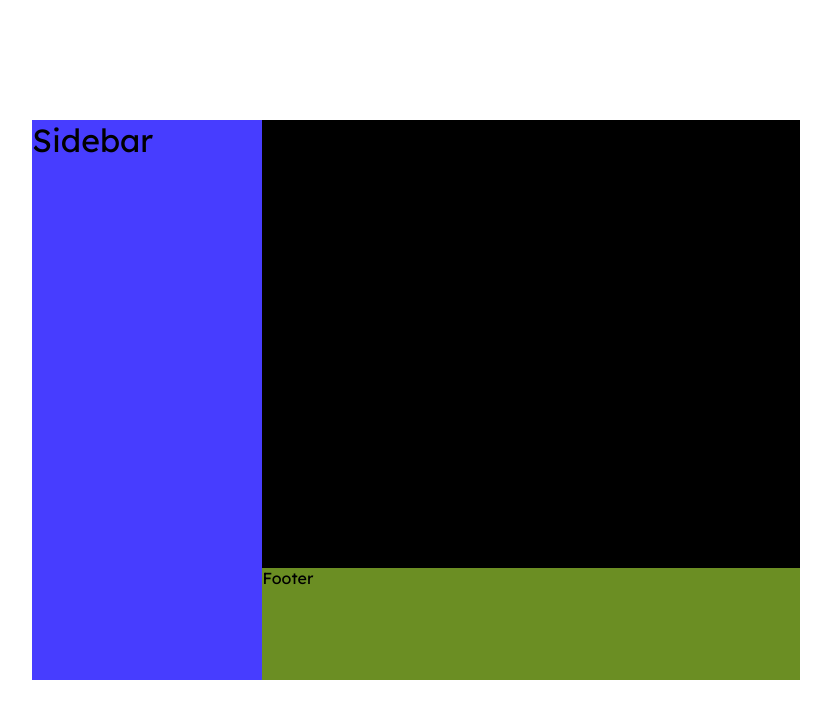
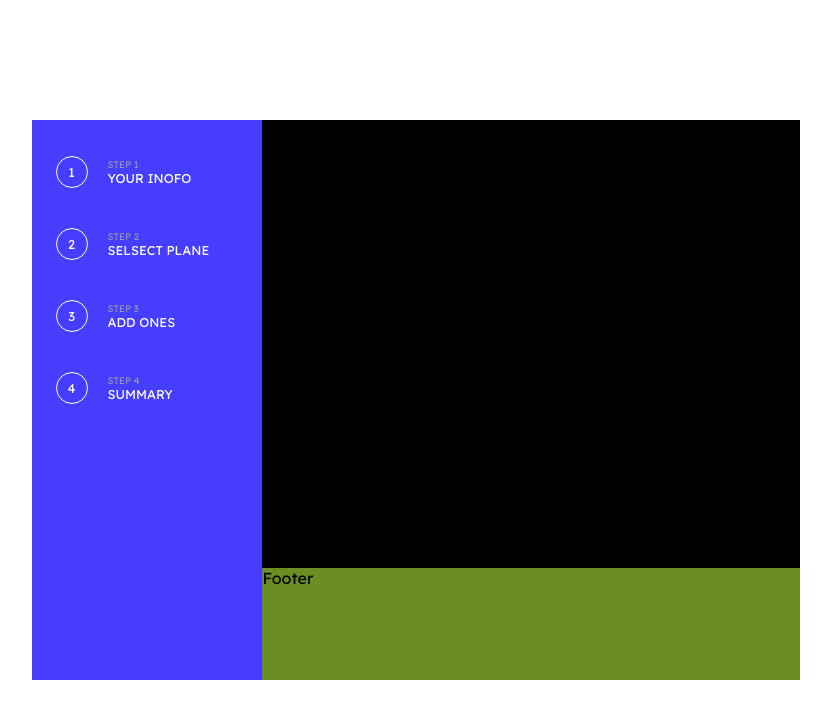
Before and after one commit to Ahmed-A-Adel/multi-step-form, a React (Create React App) app: page /step-2 in a window 1280 px wide. Shown: the top 718 px of the page, without its empty margins (224-1055 px from the left). Built offline with nearby package versions, Linux system fonts and the light colour scheme.

Commit message:
did styling to Sidebar and SidebarStep

```diff
--- a/src/components/app/App.scss
+++ b/src/components/app/App.scss
@@ -1,9 +1,3 @@
-* {
-  padding: 0;
-  margin: 0;
-  box-sizing: border-box;
-}
-
 $primary-color: hsl(243, 100%, 62%);
 $secondary-color: hsl(213, 96%, 18%);
 $Pastel-blue: hsl(228, 100%, 84%);
@@ -16,6 +10,13 @@ $Alabaster: hsl(231, 100%, 99%);
 $White: hsl(0, 0%, 100%);
 $f-size: 16px;
 $f-family: "Lexend Deca", sans-serif;
+
+* {
+  padding: 0;
+  margin: 0;
+  box-sizing: border-box;
+}
+
 body {
   font-family: "Lexend Deca", sans-serif;
   font-size: $f-size;
--- a/src/components/sidebar/Sidebar.jsx
+++ b/src/components/sidebar/Sidebar.jsx
@@ -1,7 +1,15 @@
 import React from "react";
 import "./Sidebar.scss";
+import SidebarStep from "../sidebarStep/SidebarStep";
 function Sidebar() {
-  return <div className="sidebar">Sidebar</div>;
+  return (
+    <div className="sidebar">
+      <SidebarStep key={1} number={1} step="your inofo" />
+      <SidebarStep key={2} number={2} step="selsect plane" />
+      <SidebarStep key={3} number={3} step="add ones" />
+      <SidebarStep key={4} number={4} step="summary" />
+    </div>
+  );
 }
 
 export default Sidebar;
--- a/src/components/sidebar/Sidebar.scss
+++ b/src/components/sidebar/Sidebar.scss
@@ -1,5 +1,18 @@
 @import "../app/App.scss";
 .sidebar {
+  display: flex;
+  justify-content: center;
+  align-items: flex-start;
+  padding-top: 1.5rem;
   background-color: $primary-color;
   color: black;
 }
+@media screen and (min-width: 1140px) {
+  .sidebar {
+    flex-direction: column;
+    justify-content: flex-start;
+    align-items: flex-start;
+    row-gap: 1rem;
+    padding-left: 5%;
+  }
+}
--- /dev/null
+++ b/src/components/sidebarStep/SidebarStep.jsx
@@ -0,0 +1,17 @@
+import React from "react";
+import "./SidebarStep.scss";
+function SidebarStep({ step, number }) {
+  return (
+    <div className="sidebarStep">
+      <div className="sidebarStep_number_container">
+        <div className="sidebarStep_number">{number}</div>
+      </div>
+      <div className="sidebarStep_info_container">
+        <p className="sidebarStep_info_number">Step {number}</p>
+        <h4 className="sidebarStep_info_step">{step}</h4>
+      </div>
+    </div>
+  );
+}
+
+export default SidebarStep;
--- /dev/null
+++ b/src/components/sidebarStep/SidebarStep.scss
@@ -0,0 +1,53 @@
+@import "../app/App.scss";
+.sidebarStep {
+  display: flex;
+  align-items: center;
+  column-gap: 0.5rem;
+  text-transform: uppercase;
+}
+
+.sidebarStep_info_container {
+  display: none;
+}
+.sidebarStep_number_container {
+  width: 2.5rem;
+  height: 2.5rem;
+  display: flex;
+  align-items: center;
+  justify-content: center;
+  margin: 0.5rem;
+
+  color: $White;
+  background-color: transparent;
+}
+.sidebarStep_number {
+  width: 2rem;
+  height: 2rem;
+
+  display: flex;
+  align-items: center;
+  justify-content: center;
+
+  background-color: transparent;
+  font-size: 0.8rem;
+
+  border: 1px solid $White;
+  border-radius: 50%;
+}
+.sidebarStep_info_number {
+  font-size: 0.6rem;
+  color: $Cool-gray;
+}
+.sidebarStep_info_step {
+  color: $White;
+  font-weight: 300;
+  font-size: 0.8rem;
+}
+@media screen and (min-width: 1140px) {
+  .sidebarStep {
+    width: 100%;
+  }
+  .sidebarStep_info_container {
+    display: inline-block;
+  }
+}
```
Also changed, not shown: src/components/sidebarStep/Step.jsx (deleted, +0 -7 lines), src/components/sidebarStep/Step.scss (deleted).
